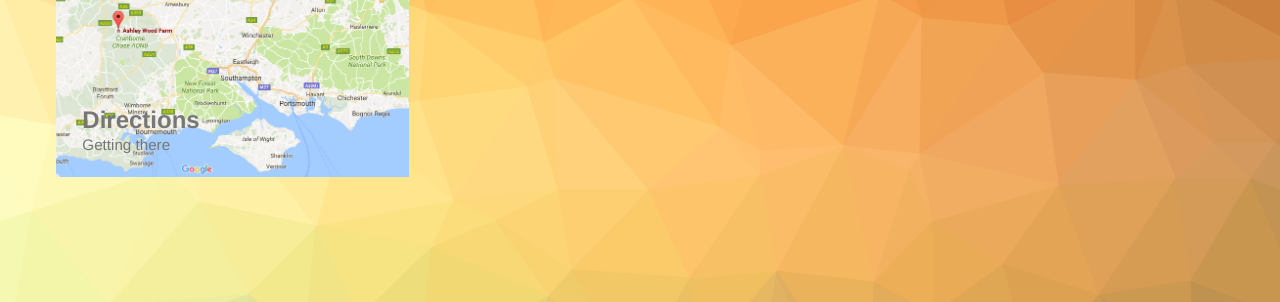
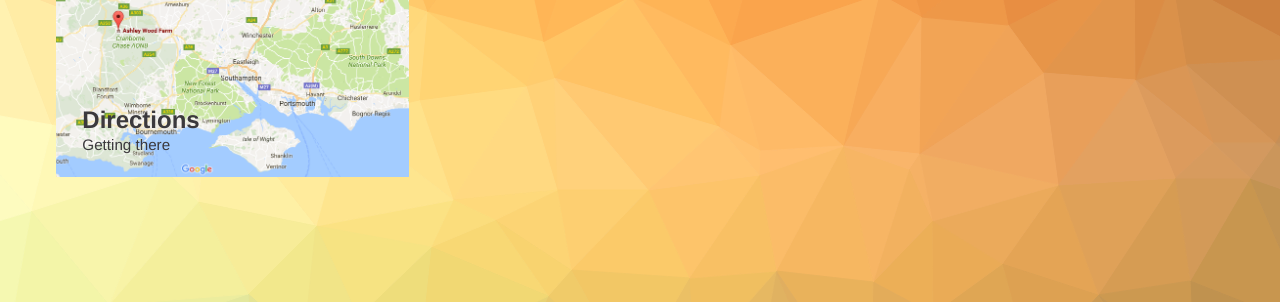
Before and after one commit to jimparr19/jimparr19.github.io, a Jekyll site: the page built from index.html, in a window 1280 px wide. Shown: the part 294-596 px from the top of the page. Built offline with Jekyll 4.4.1, drawn with Linux system fonts in a browser that asks for light colours.

Commit message:
font color

```diff
--- a/css/modern-blog.css
+++ b/css/modern-blog.css
@@ -86,7 +86,7 @@
 }
 
 .card__container--closed .card__title {
-	color:  #777778;
+	color:  #3b393d;
 }
 
 .card__subtitle {
@@ -97,7 +97,7 @@
 }
 
 .card__container--closed .card__subtitle {
-	color: #777778 !important;
+	color: #3b393d !important;
 }
 
 .card__copy {
```
